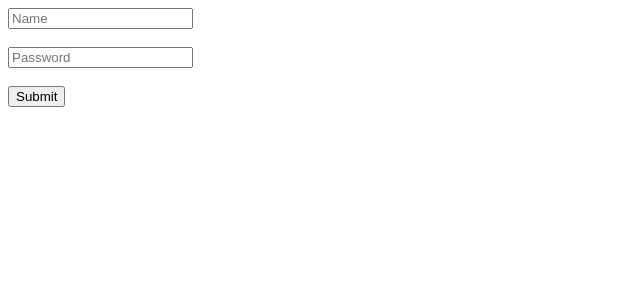
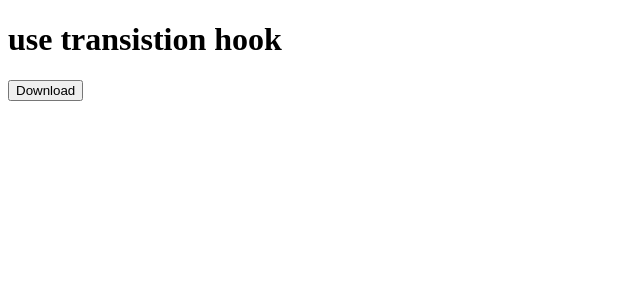
Before and after one commit to atifrafi/react-practice, a React (Vite) app: page / in a window 1280 px wide. Shown: the top 300 px of the page, without its empty margins (0-640 px from the left). Built offline with nearby package versions, Linux system fonts and the light colour scheme.

Commit message:
react 19 usetransistion hook

```diff
--- a/src/App.jsx
+++ b/src/App.jsx
@@ -30,6 +30,7 @@ import MuiComponent from "./components/21-material-ui/MuiComponent";
 import ChildComp from "./components/22-function as props/ChildComp";
 import UserRef from './components/23-forwardRef/User'
 import SubmitBtn from "./components/24-useFormstatus/SubmitBtn";
+import Loader from "./components/25-usetransistion hook/Loader";
 
 const App = () => {
   const [hobby, setHobby] = useState();
@@ -61,10 +62,13 @@ const App = () => {
 
   return (
     <>
+    {/* for use transistion hook */}
+    <Loader/>
+
     {/* for useFormstatus */}
-    <form action={handleAction}>
+    {/* <form action={handleAction}>
       <SubmitBtn/>
-    </form>
+    </form> */}
 
 
 
--- /dev/null
+++ b/src/components/25-usetransistion hook/Loader.jsx
@@ -0,0 +1,51 @@
+import { useState, useTransition } from "react";
+
+const Loader = () => {
+    const [ispending , startTransistion] = useTransition();
+    const [data,setData]=useState('')
+
+
+
+    const handleDownload = ()=> {
+
+        startTransistion(
+        async ()=>{
+            await new Promise ((resolve)=> setTimeout(()=>{
+                resolve();
+            },5000))
+        }
+    )
+
+    }
+
+    return (
+        <>
+        <h1>use transistion hook</h1>
+        <button onClick={handleDownload}>Download</button>
+        <br />
+        <h1>{ispending && 'loading...'}</h1>
+        </>
+    )
+}
+
+export default Loader;
+
+
+// Sahi Concept kya hai?
+// ispending bilkul ek switch/light ki tarah hai:
+
+// Shuru mein (Starting):
+// ispending hamesha false hota hai (kyunki koi kaam nahi ho raha).
+
+// Jab kaam start hota hai (startTransition chalte hi):
+// ispending foran true ho jata hai. (Isi liye aapko screen par loading... nazar aata hai).
+
+// Jab kaam khatam ho jata hai (Promise done hone par):
+// ispending wapas false ho jata hai. (Taki screen se loading... gayab ho jaye).
+
+// Isko simple timeline se dekhein:
+// Click karne se pehle: ispending = false
+
+// Click kiya (5 seconds ka wait start): ispending = true ⏳ (Screen par "loading..." dikhega)
+
+// 5 seconds poore hue (resolve ho gaya): ispending = false ✅ (Screen se "loading..." gayab)
```
